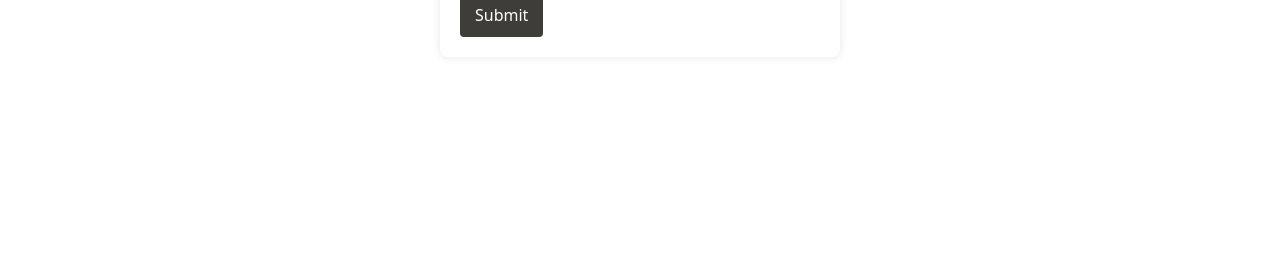
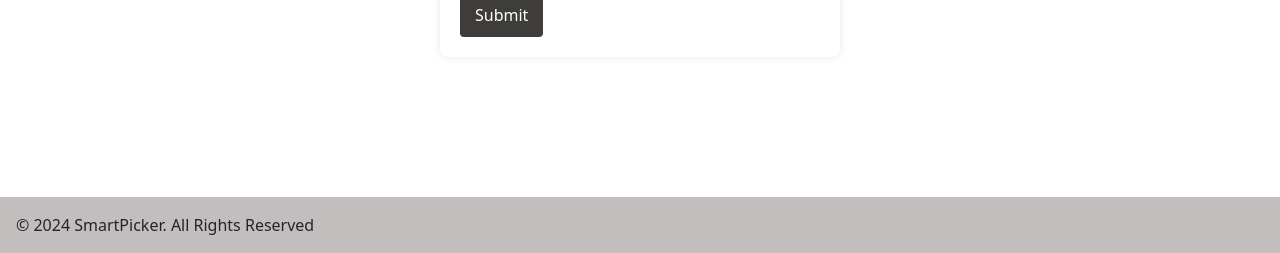
Before and after one commit to Priyesh-Manu/SmartPicker, a Django app: page /contact/ in a window 1280 px wide. Shown: the part 547-800 px from the top of the page. Run offline with Django 5.2, Linux system fonts and the light colour scheme.

Commit message:
Added a footer and fix its alignments

```diff
--- a/templates/base.html
+++ b/templates/base.html
@@ -69,7 +69,15 @@
 
 
   {% endblock content %}
+  <footer class="fixed-bottom p-3" style="background-color: #c2bebe; ">
 
+    <div class="row align-items-center">
+      <div class="col-12 col-md-8 text-center text-md-start">
+        © 2024 SmartPicker. All Rights Reserved
+      </div>
+    </div>
+
+</footer>
   <!-- Custom JavaScript -->
   <script src="{% static "js/alert.js" %}" ></script>
 
--- a/templates/contact.html
+++ b/templates/contact.html
@@ -18,11 +18,9 @@
             {% csrf_token %}
             <input type="email" id="contactemail" name="contactemail" placeholder="Your Email" required>
             <textarea id="contactmsg" name="contactmsg" placeholder="Type your message here" required style="height: 100px; width:100%"></textarea>
-
-
             <br><br>
             <button type="submit" onclick="message()">Submit</button>
-        </form>
+        </form><br><br><br><br>
     </div>
 
   </div>
--- a/templates/multi_selection.html
+++ b/templates/multi_selection.html
@@ -21,7 +21,7 @@
             <label for="numoptions">How many options should SmartPicker choose:</label>
             <input type="number" id="numoptions" name="numoptions" placeholder="In numbers" value="1" required>
             <button type="submit">Choose</button>
-        </form>
+        </form><br><br><br>
        {% endif %}
     </div>
   </div>
--- a/templates/signup.html
+++ b/templates/signup.html
@@ -44,7 +44,7 @@
               {% endfor %}
                 Already have an account? <a href="{% url 'login' %}">Log in</a>
             </div>
-        </form>
+        </form><br><br><br><br>
       </div>
   </div>
 
```
Also changed, not shown: db.sqlite3.
